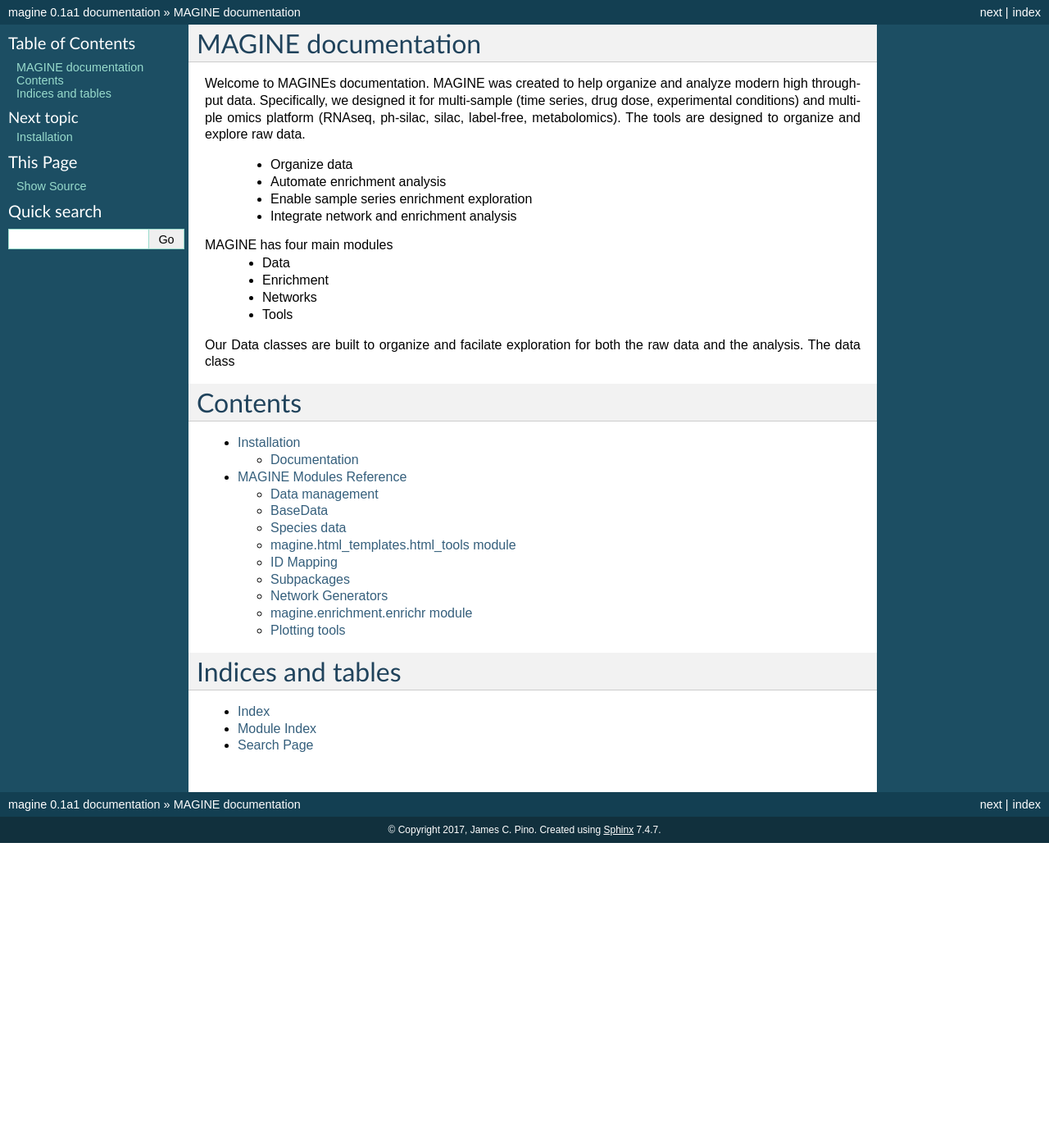
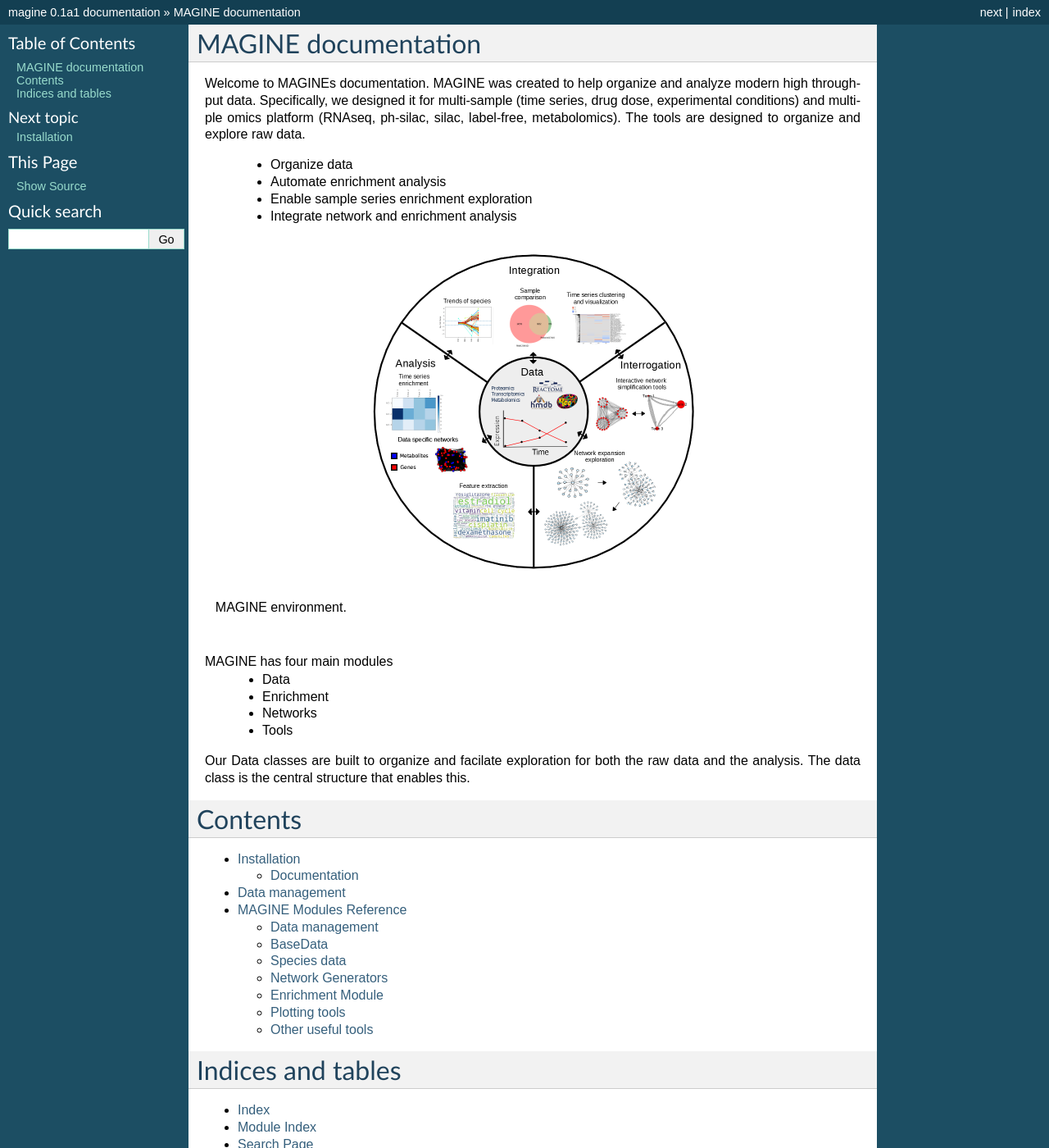
Before and after one commit to LoLab-MSM/MAGINE, a Sphinx documentation site: the page built from docs/index.rst, in a window 1280 px wide and 1400 px high. Shown: the whole window at 82% size. Built offline with Sphinx 7.4.7, drawn with Linux system fonts in a browser that asks for light colours; formulas are drawn with MathJax 3; pages that are not in the unit, such as notebooks, are missing from menus.

Commit message:
Updating documentation. Moving around some of the way that the modules are stores. Not using automodule everything. Moving towards autoclass and autofunction. Need to clean up code, so doing so piecewise.

```diff
--- a/docs/index.rst
+++ b/docs/index.rst
@@ -8,15 +8,24 @@
     - Enable sample series enrichment exploration
     - Integrate network and enrichment analysis
 
+
+
+.. figure:: ./magine_capabilities_demo.png
+   :scale: 50 %
+   :align: center
+
+
+   MAGINE environment.
+
+
 MAGINE has four main modules
     - Data
     - Enrichment
     - Networks
     - Tools
 
-
 Our Data classes are built to organize and facilate exploration for both the raw data and the analysis.
-The data class
+The data class is the central structure that enables this.
 
 
 Contents
--- a/docs/modules/index.rst
+++ b/docs/modules/index.rst
@@ -5,9 +5,7 @@
    :maxdepth: 2
 
    data/index.rst
-   html_templates/index.rst
-   mappings/index.rst
    networks/index.rst
    enrichment/index.rst
    plotting/index.rst
-   all_enrichment_exploration.ipynb
+   other_tools/index.rst
--- /dev/null
+++ b/docs/modules/other_tools/index.rst
@@ -0,0 +1,8 @@
+Other useful tools
+------------------
+
+.. toctree::
+   :maxdepth: 2
+
+   html_templates/index.rst
+   mappings/index.rst
--- a/docs/requirements.txt
+++ b/docs/requirements.txt
@@ -15,6 +15,6 @@
 numpydoc
 pyparsing>=2.1.4
 sortedcontainers
-IPython==5.3.0
+IPython>=5.3.0
 jupyter_sphinx
 nbsphinx
```
Also changed, not shown: other parts of docs/index.rst (+2 -0 lines), docs/modules/enrichment/enrichment_result.rst (added, +14 -0 lines), docs/modules/enrichment/enrichr.rst (added, +32 -0 lines), docs/modules/enrichment/index.rst (+7 -6 lines), docs/modules/mappings/databases.rst (deleted, +0 -7 lines), docs/modules/mappings/index.rst (deleted, +0 -16 lines), docs/modules/other_tools/mappings/index.rst (added, +15 -0 lines), docs/overview.rst (added, +12 -0 lines), docs/data_class_design.png (added), docs/magine_capabilities_demo.png (added), docs/modules/other_tools/html_templates/index.rst (renamed from docs/modules/html_templates/index.rst), 1 other file.
